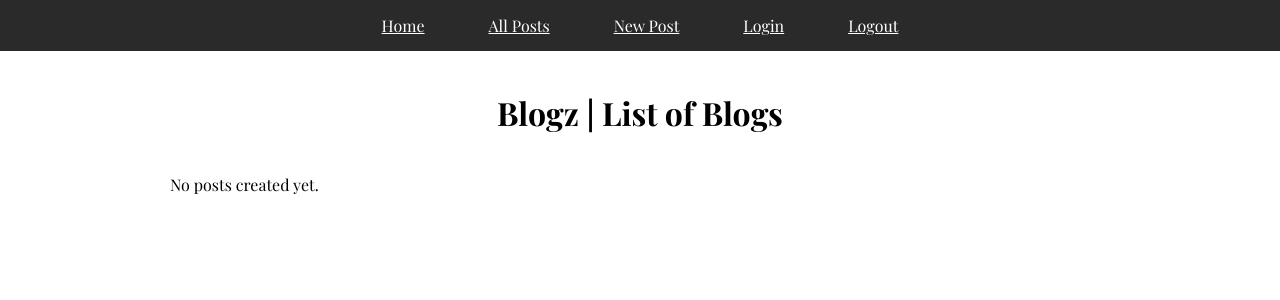
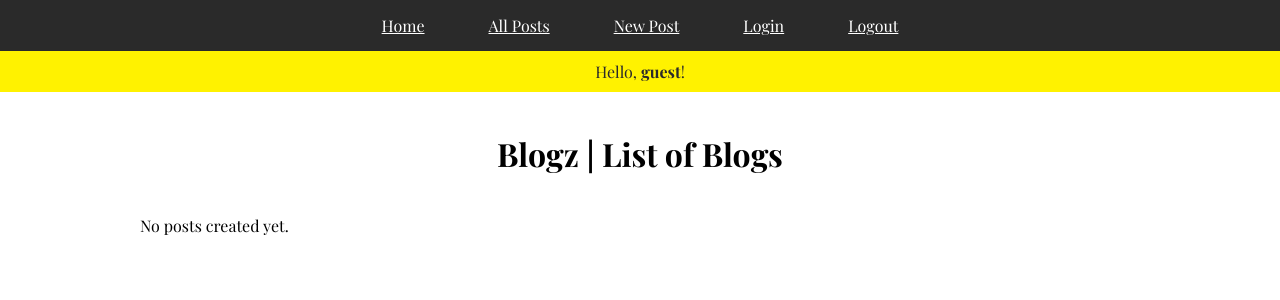
Before and after one commit to ifamvd/blogz, a Flask app: page /blog in a window 1280 px wide. Shown: the top 300 px of the page. Run offline with Flask 2, Linux system fonts and the light colour scheme; data that the repository does not hold is empty.

Commit message:
Another changes.

```diff
--- a/main.py
+++ b/main.py
@@ -37,9 +37,6 @@ class User(db.Model):
 @app.before_request
 def require_login():
     allowed_routes = ['login', 'blog', 'index', 'signup']
-    # let's check the seesion information
-    print("This is the session:")
-    print(session)
     if request.endpoint not in allowed_routes and 'username' not in session:
         return redirect('/login')
 
@@ -47,6 +44,9 @@ def require_login():
 def login():
     error_u = ''
     error_p = ''
+    session_name = 'guest'
+    if 'username' in session:
+        session_name = session['username']
     if request.method == 'POST':
         username = request.form['username']
         password = request.form['password']
@@ -66,10 +66,13 @@ def login():
             error_u = 'Incorrect username.'
             error_p = 'Incorrect password.'
             flash("Incorrect username and password combination.", 'flash-alert')
-    return render_template('login.html', title = "Login", error_u = error_u, error_p = error_p)
+    return render_template('login.html', title = "Login", session = session_name, error_u = error_u, error_p = error_p)
 
 @app.route('/signup', methods = ['POST', 'GET'])
 def signup():
+    session_name = 'guest'
+    if 'username' in session:
+        session_name = session['username']
     if request.method == 'POST':
         username = request.form['username']
         password = request.form['password']
@@ -117,15 +120,16 @@ def signup():
                 return redirect('/newpost')
             else:
                 flash("Username already exists. If it is you, please login. Otherwise, choose a different username.", 'flash-alert')
-                return render_template('signup.html', title = 'Signup')
+                return render_template('signup.html', title = 'Signup', session = session_name)
         else:
             return render_template('signup.html',
                 title = 'Signup',
+                session = session_name,
                 username = username,
                 error_u = error_u,
                 error_p = error_p,
                 error_v = error_v)
-    return render_template('signup.html', title = 'Signup')
+    return render_template('signup.html', title = 'Signup', session = session_name)
 
 def check_space(token):
     for i in token:
@@ -141,27 +145,36 @@ def logout():
 
 @app.route('/', methods = ['POST', 'GET'])
 def index():
+    session_name = 'guest'
+    if 'username' in session:
+        session_name = session['username']
     users = User.query.order_by(User.username).all()
-    return render_template('index.html', title = 'Blog Users', users = users)
+    return render_template('index.html', title = 'Blog Users', session = session_name, users = users)
 
 @app.route('/blog')
 def blog():
+    session_name = 'guest'
+    if 'username' in session:
+        session_name = session['username']
     blog_id = request.args.get("id")
     username = request.args.get("user")
     if blog_id:
         blog_id = int(blog_id)
         post = Blog.query.filter_by(id = blog_id).first()
-        return render_template('post.html', title = "Blog Entry", blog_title = post.title, blog_body = post.body, username = post.owner.username)
+        return render_template('post.html', title = "Blog Entry", session = session_name, blog_title = post.title, blog_body = post.body, username = post.owner.username)
     elif username:
         owner = User.query.filter_by(username = username).first()
         posts = Blog.query.filter_by(owner = owner).all()
-        return render_template('singleUser.html', title = 'Post by User', posts = posts, user = username)
+        return render_template('singleUser.html', title = 'Post by User', session = session_name, posts = posts, user = username)
     else:
         posts = Blog.query.order_by(Blog.id).all()
-        return render_template('blog.html', title = "List of Blogs", posts = posts)
+        return render_template('blog.html', title = "List of Blogs", session = session_name, posts = posts)
 
 @app.route('/newpost', methods = ['POST', 'GET'])
 def newpost():
+    session_name = 'guest'
+    if 'username' in session:
+        session_name = session['username']
     owner = User.query.filter_by(username = session['username']).first()
     error_t = ''
     error_b = ''
@@ -183,7 +196,7 @@ def newpost():
             flash("Blog entry created.", 'flash-success')
             post_id = new_post.id
             return redirect('/blog?id=' + str(post_id))
-    return render_template('newpost.html', title = 'Create a Post', error_t = error_t, error_b = error_b)
+    return render_template('newpost.html', title = 'Create a Post', session = session_name, error_t = error_t, error_b = error_b)
 
 if __name__ == '__main__':
     app.run()
--- a/templates/base.html
+++ b/templates/base.html
@@ -26,8 +26,6 @@
             h2 {
                 font-family: 'Playfair Display', serif;
                 text-align: left;
-                margin-left: 10px;
-                margin-right: 10px;
             }
             h2 a {
                 color: #2a2a2a;
@@ -36,7 +34,6 @@
                 font-family: "Playfair Display", serif;
                 width: 450px;
                 color: #2a2a2a;
-                margin: 10px 10px 10px 10px;
                 height: 150px;
                 font-size: 1em;
             }
@@ -51,26 +48,31 @@
                 color: white;
                 margin: 0 30px 0 30px;
             }
+            .session {
+                text-align: center;
+                margin:0;
+                padding:10px 0 10px 0;
+                font-family: 'Playfair Display', serif;
+                color: #2a2a2a;
+                background-color: #fff200;
+            }
             ul li {
                 font-family: 'Playfair Display', serif;
-                margin-left: 30px;
-                margin-right: 30px;
                 font-size: 1em;
             }
             p {
                 font-family: 'Playfair Display', serif;
-                margin-left: 30px;
-                margin-right: 30px;
             }
             label p {
                 font-family: 'Playfair Display', serif;
-                margin: 0 10px 0 10px;
+            }
+            .author {
+                margin-left:30px;
             }
             input[type=text], input[type=password], input[type=email] {
                 font-family: "Playfair Display", serif;
                 width: 450px;
                 color: #2a2a2a;
-                margin: 10px 10px 10px 10px;
                 font-size: 1em;
             }
             input[type=submit] {
@@ -79,7 +81,7 @@
                 background-color: #2a2a2a;
                 color: #ffffff;
                 font-size: 1em;
-                margin: 30px 50px;
+                margin: 20px 0;
                 text-align:center;
             }
             .flash-alert {
@@ -88,6 +90,8 @@
                 background-color: #ffdbdb;
                 padding-top: 15px;
                 padding-bottom: 15px;
+                margin-left: 30px;
+                margin-right: 30px;
             }
             .flash-success {
                 text-align: center;
@@ -95,6 +99,8 @@
                 background-color: #e8ffe8;
                 padding-top: 15px;
                 padding-bottom: 15px;
+                margin-left: 30px;
+                margin-right: 30px;
             }
         </style>
     </head>
@@ -105,6 +111,9 @@
             <a href="/newpost">New Post</a>
             <a href="/login">Login</a>
             <a href="/logout">Logout</a>
+        </p>
+        <p class="session">
+            Hello, <strong>{{session}}</strong>!
         </p>
 
         {% with messages = get_flashed_messages(with_categories = True) %}
--- a/templates/blog.html
+++ b/templates/blog.html
@@ -13,8 +13,8 @@
         {% for post in posts %}
 
         <h2><a href="/blog?id={{post.id}}">{{post.title}}</a></h2>
-        <p>{{post.body}}</p>
-        <p>Written by <a href="/blog?user={{post.owner.username}}">{{post.owner.username}}</a></p>
+        <p>{{post.body[:250]}} ...<a href="/blog?id={{post.id}}">(read more)</a></p>
+        <p class="author">Written by <a href="/blog?user={{post.owner.username}}">{{post.owner.username}}</a></p>
 
         {% endfor %}
 
--- a/templates/post.html
+++ b/templates/post.html
@@ -5,6 +5,6 @@
 <h1>Blogz | {{title}}</h1>
 <h2>{{blog_title}}</h2>
 <p>{{blog_body}}</p>
-<p>Written by <a href="/blog?user={{username}}">{{username}}</a></p>
+<p class="author">Written by <a href="/blog?user={{username}}">{{username}}</a></p>
 
 {% endblock %}
--- a/templates/singleUser.html
+++ b/templates/singleUser.html
@@ -13,8 +13,8 @@
         {% for post in posts %}
 
         <h2><a href="/blog?id={{post.id}}">{{post.title}}</a></h2>
-        <p>{{post.body}}</p>
-        <p>Written by <a href="/blog?user={{post.owner.username}}">{{post.owner.username}}</a></p>
+        <p>{{post.body[:250]}} ...<a href="/blog?id={{post.id}}">(read more)</a></p>
+        <p class="author">Written by <a href="/blog?user={{post.owner.username}}">{{post.owner.username}}</a></p>
 
         {% endfor %}
 
```
